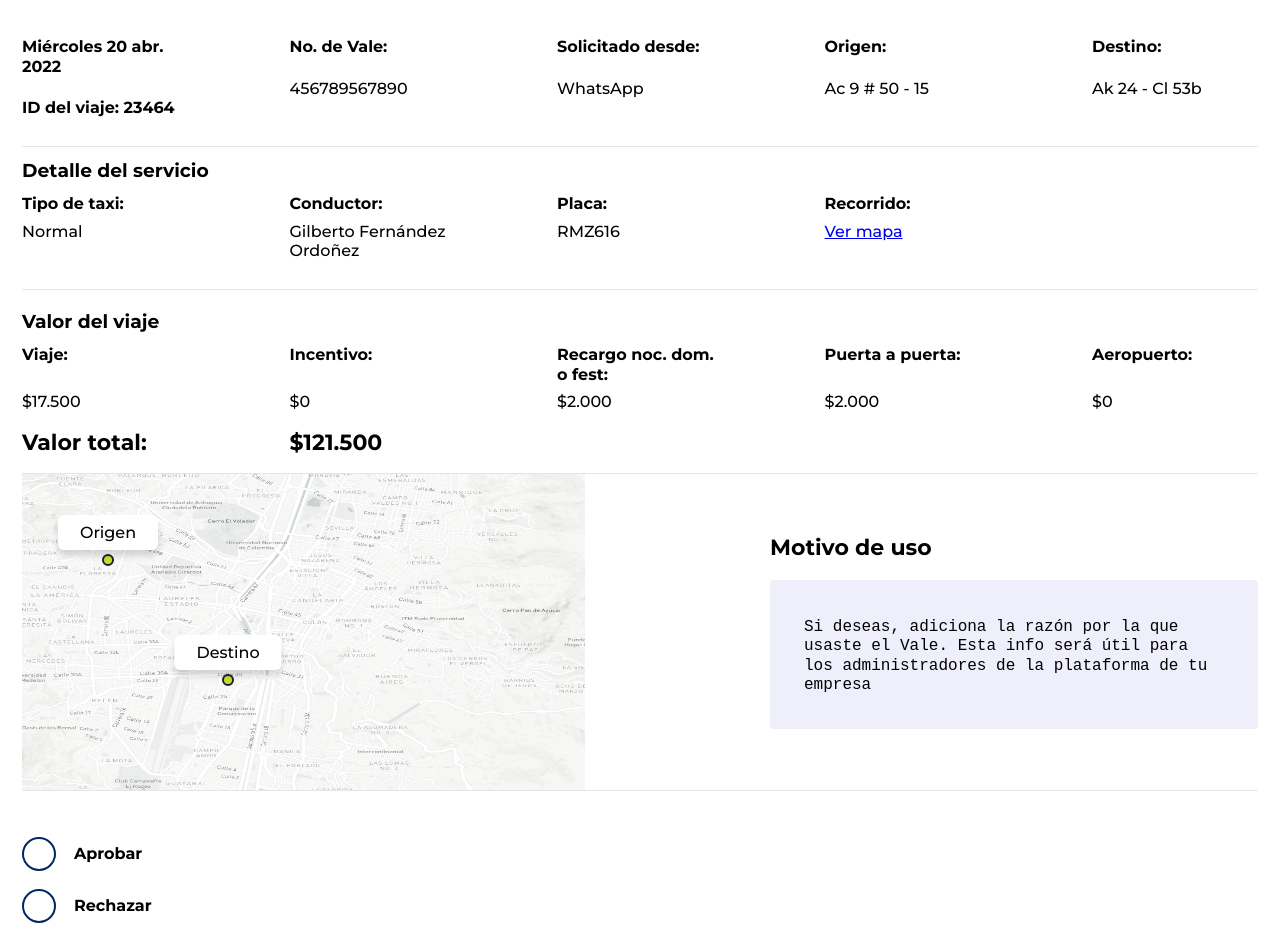
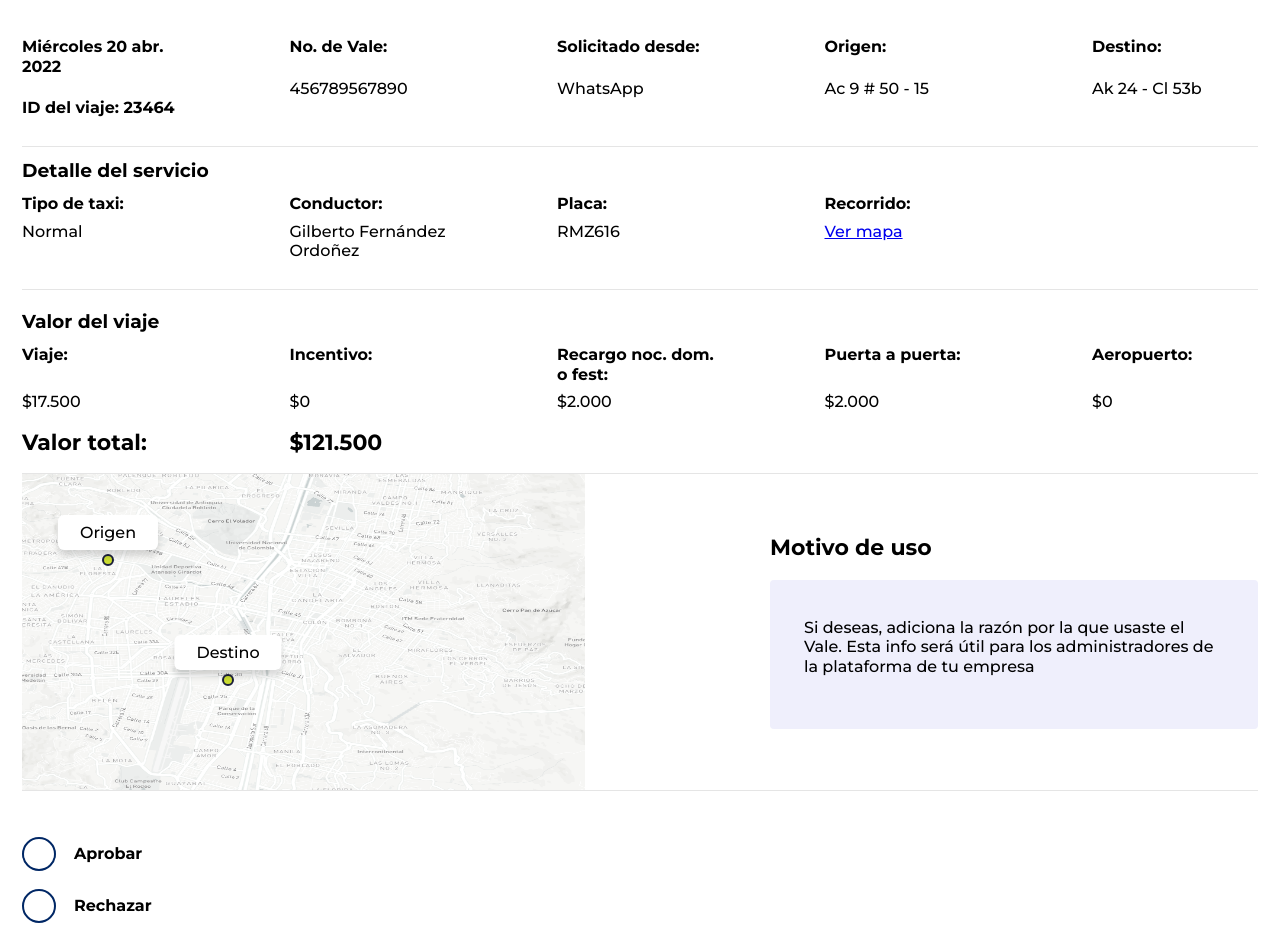
Before and after one commit to jscortes23/aprobacion-vales, a plain HTML site: page index.html in a window 1280 px wide. Shown: the part 159-1097 px from the top of the page. Drawn offline with Linux system fonts and the light colour scheme.

Commit message:
Corregir tipografia en el texte area

```diff
--- a/css/main.css
+++ b/css/main.css
@@ -248,6 +248,9 @@ html {
     max-width: 488px;
     height: 149px;
     padding: 27px 24px 41px;
+    font-family: 'Montserrat', system-ui, -apple-system, BlinkMacSystemFont, 'Segoe UI', Roboto, Oxygen, Ubuntu, Cantarell, 'Open Sans', 'Helvetica Neue', sans-serif;
+    line-height: 1.95rem;
+    font-weight: 500;
     background-color: #EFEFFC;
     border-radius: 4px;
     border: none;
```
